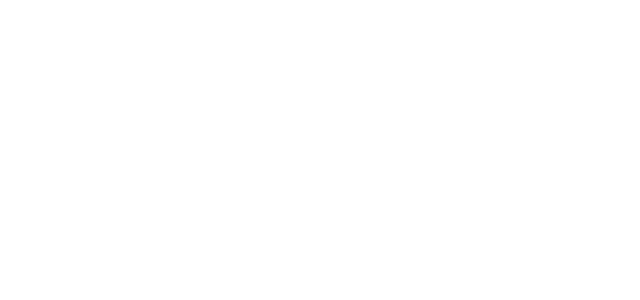
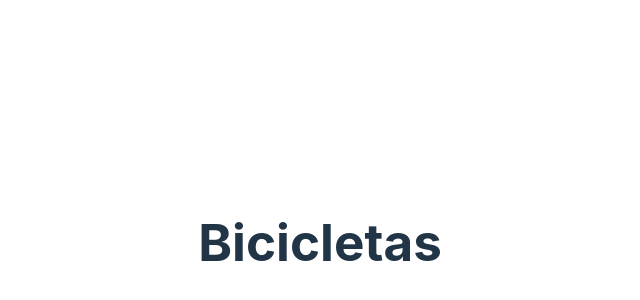
Before and after one commit to FuturoDEV-Nature/react_boilerplate, a React (Vite) app: page /bicicletas in a window 1280 px wide. Before the commit this address had no page. Shown: the part 158-458 px from the top of the page, without its empty margins (320-960 px from the left). Built offline with nearby package versions, Linux system fonts and the light colour scheme.

Commit message:
Definição da rota bicicletas

```diff
--- a/src/App.jsx
+++ b/src/App.jsx
@@ -3,11 +3,11 @@ import './App.css'
 import Signin from './pages/Signin/Signin'
 import Signup from './pages/Signup/Signup'
 import Home from './pages/Home/Home'
+import Bicicletas from './pages/Bicicletas/Bicicletas'
 
 function App() {
 
   const isAuthenticated = true
-
   function loginRedirect(componente) {
     if (isAuthenticated) {
       return <Navigate to='/' replace />
@@ -23,10 +23,12 @@ function App() {
           <Route path='/login' element={loginRedirect(<Signin />)} />
           <Route path='/cadastro' element={loginRedirect(<Signup />)} />
 
+
           {isAuthenticated ?
             (
               <>
                 <Route path='/' Component={Home} />
+                <Route path='/bicicletas' Component={Bicicletas} />
               </>
             )
             : (
--- /dev/null
+++ b/src/pages/Bicicletas/Bicicletas.jsx
@@ -0,0 +1,9 @@
+function Bicicletas() {
+    return (
+        <>
+            <h1>Bicicletas</h1>
+        </>
+    )
+}
+
+export default Bicicletas
```
